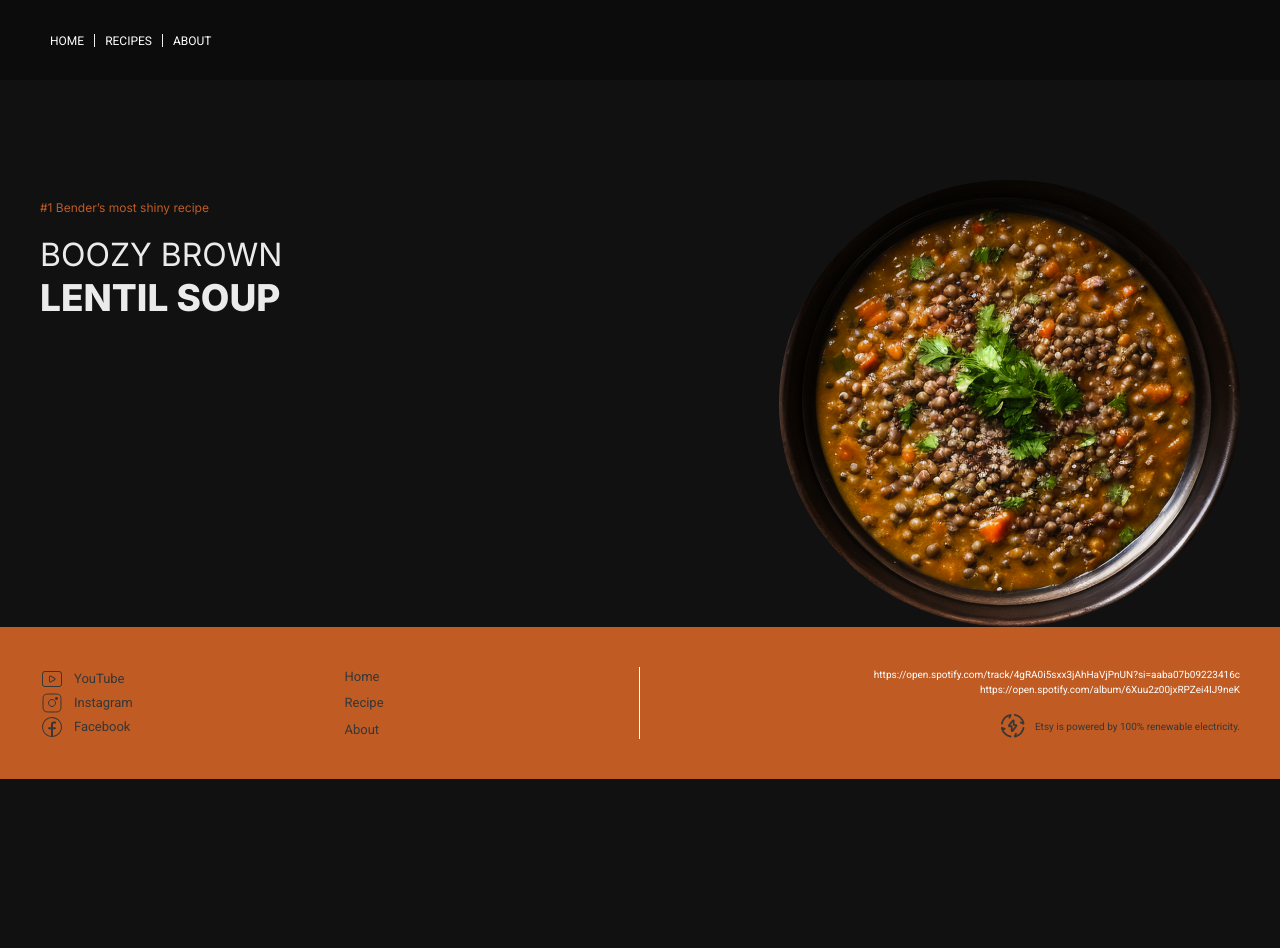
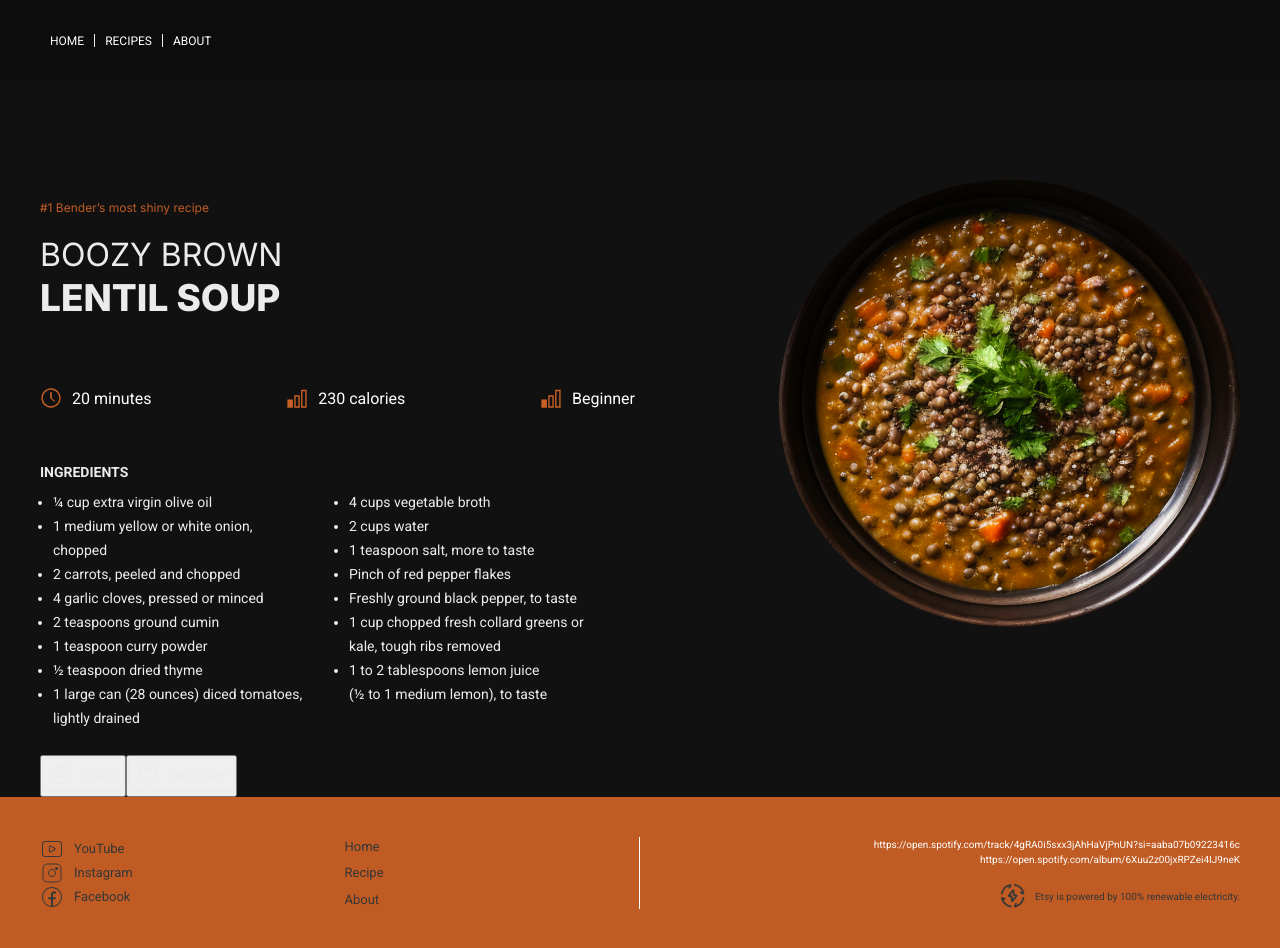
Before and after one commit to Olga-pas-easv/1_recipe-web-mandatory-dk, a plain HTML site: page recipe-page.html in a window 1280 px wide. Before the commit the page ends 800 px from the top, so only its background shows below. Drawn offline with Linux system fonts and the light colour scheme.

Commit message:
add first screen [recipe-page]
without button in the bottom

```diff
--- a/CSS/main.css
+++ b/CSS/main.css
@@ -652,17 +652,28 @@ h2 {
 
 /* 1st screen */
 
-
-.recipe-title {
+.recipe-first-screen {
   width: var(--width-12col);
   display: flex;
   justify-content: space-between;
   height: fit-content;
-  gap: 40px;
+  gap: var(--grid-gap);
   margin: 0 auto;
 }
 
-.recipe-title-container {
+.recipe-first-screen-foto {
+  width: 50%;
+  margin: 180px 0 0 0;
+  height: 100%;
+}
+
+.recipe-first-screen-foto img {
+  height: 100%;
+  display: block;
+  justify-self: end;
+}
+
+.recipe-first-screen-left {
   width: 50%;
   display: flex;
   flex-direction: column;
@@ -672,6 +683,7 @@ h2 {
   font-size: 12px;
   font-family: Inter, sans-serif;
   margin-top: 200px;
+  margin-bottom: 67px;
 }
 
 .recipe-title-text h1 {
@@ -687,13 +699,69 @@ h2 {
 }
 
 .recipe-title-text p {
-font-size: 12px;
-color: var(--primary-color);
+  font-size: 12px;
+  color: var(--primary-color);
 }
 
-.recipe-main-foto {
-  width: 50%;
+/* internals */
+
+.recipe-internals {
+  width: 100%;
   display: flex;
-  justify-content: flex-end;
-  margin-top: 180px;
+  justify-content: space-between;
+  align-items: center;
+  color: var(--color-white);
 }
+
+.recipe-internals-item {
+  display: flex;
+  align-items: center;
+  gap: var(--grid-gap);
+  margin-bottom: 55px;
+}
+
+/* Ingredients */
+.recipe-ingredients {
+  width: 100%;
+  height: fit-content;
+  margin-bottom: 25px;
+}
+
+.recipe-ingredients h3 {
+  text-decoration: none;
+  text-transform: uppercase;
+  color: var(--bachground-color-light);
+  font-size: 14px;
+  font-weight: 700;
+  margin-bottom: 10px;
+}
+
+.recipe-ingredients ul {
+list-style: unset;
+color: var(--bachground-color-light);
+list-style-position: outside;
+/* точки за пределами блока, по умолчанию */
+font-size: 14px;
+line-height: 24px;
+columns: 2;
+column-gap: var(--grid-gap);
+padding-left: 13px;
+}
+
+.recipe-ingredients li {
+  break-inside: avoid;
+/* предотвращает разрыв элемента между колонками */
+padding: 0 30px 0 0;
+}
+
+
+/* Button */
+
+.recipe-ingredients-buttons {
+  display: flex;
+}
+
+.recipe-ingredients-btn img {
+  fill: var(--color-dark);
+  stroke: #111;
+}
--- a/recipe-page.html
+++ b/recipe-page.html
@@ -29,21 +29,68 @@
     <main>
 
         <!-- 1st screen -  -->
-        <section class="recipe-title">
 
-            <div class="recipe-title-container">
+        <!-- TITLE -->
+
+        <section class="recipe-first-screen">
+            <div class="recipe-first-screen-left">
                 <div class="recipe-title-text">
                     <p>#1 Bender’s most shiny recipe</p>
                     <h1>Boozy brown <span> <br>
                             Lentil soup</span></h1>
                 </div>
+
+                <!--internals -->
+
+                <ul class="recipe-internals">
+                    <li class="recipe-internals-item">
+                        <img src="img/recipe_time.svg" alt="time">
+                        20 minutes
+                    </li>
+                    <li class="recipe-internals-item">
+                        <img src="img/recipe_level.svg" alt="Kkal">
+                        230 calories
+                    </li>
+                    <li class="recipe-internals-item">
+                        <img src="img/recipe_level.svg" alt="level">
+                        Beginner
+                    </li>
+                </ul>
+
+
+                <!-- Ingredients -->
+                <section class="recipe-ingredients">
+                    <h3>ingredients</h3>
+                    <ul>
+                        <li>¼ cup extra virgin olive oil </li>
+                        <li>1 medium yellow or white onion, chopped </li>
+                        <li>2 carrots, peeled and chopped </li>
+                        <li>4 garlic cloves, pressed or minced </li>
+                        <li>2 teaspoons ground cumin </li>
+                        <li>1 teaspoon curry powder </li>
+                        <li>½ teaspoon dried thyme </li>
+                        <li>1 large can (28 ounces) diced tomatoes, lightly drained</li>
+                        <li>4 cups vegetable broth </li>
+                        <li>2 cups water </li>
+                        <li>1 teaspoon salt, more to taste </li>
+                        <li>Pinch of red pepper flakes </li>
+                        <li>Freshly ground black pepper, to taste </li>
+                        <li>1 cup chopped fresh collard greens or kale, tough ribs removed</li>
+                        <li>1 to 2 tablespoons lemon juice (½ to 1 medium lemon), to taste</li>
+                    </ul>
+                </section>
+
+                <div class="recipe-ingredients-buttons">
+                    <button class="recipe-ingredients-btn"><img src="img/print-button.png" alt="print"></button>
+                    <button class="recipe-ingredients-btn"><img src="img/favorite-button.png" alt="favorite"></button>
+
+                </div>
             </div>
-
-            <div class="recipe-main-foto">
+            <div class="recipe-first-screen-foto">
                 <img src="img/delicious-food.png" alt="Plate">
             </div>
+        </section>
 
-        </section>
 
     </main>
 
```
Also changed, not shown: img/favorite-button.png (added), img/print-button.png (added), img/recipe_energy.svg (added), img/recipe_level.svg (added), img/recipe_time.svg (added).
